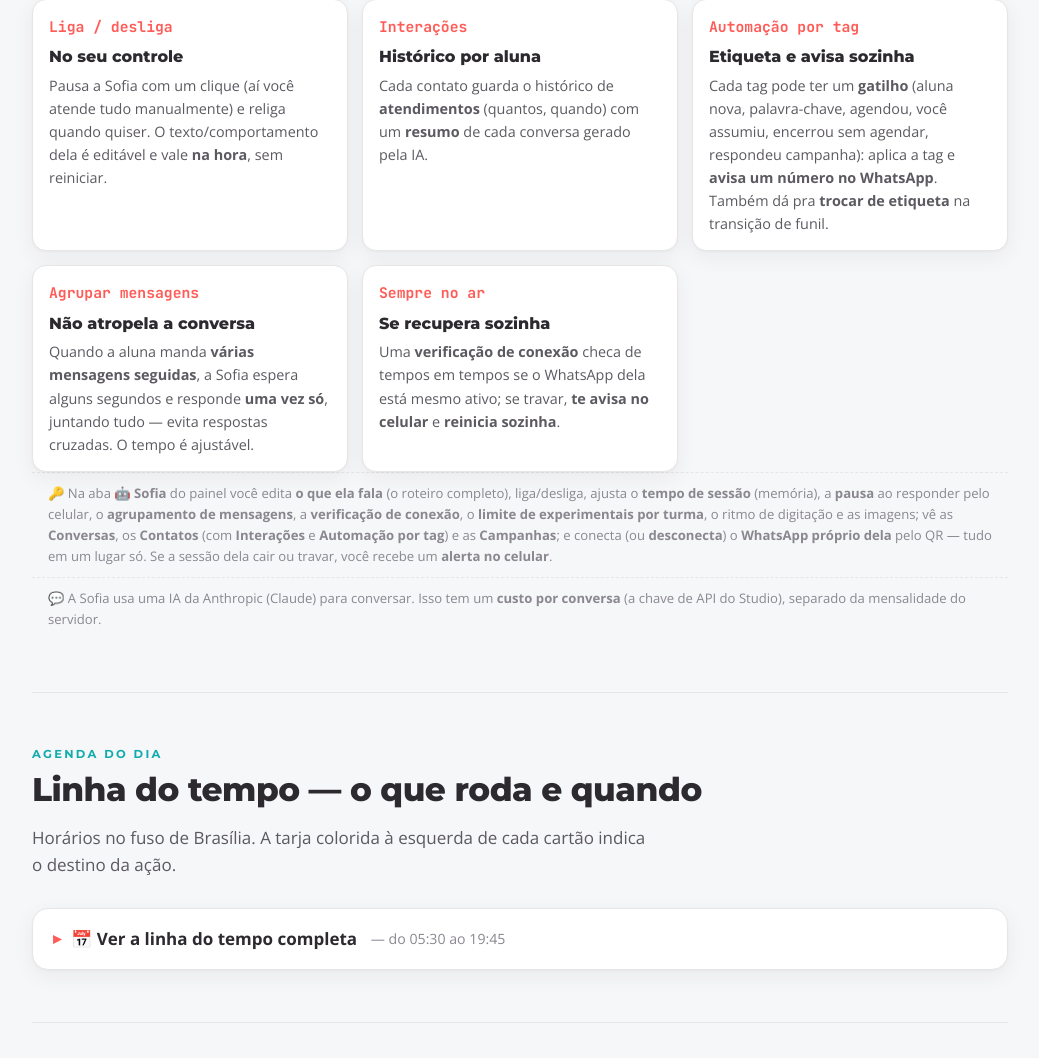
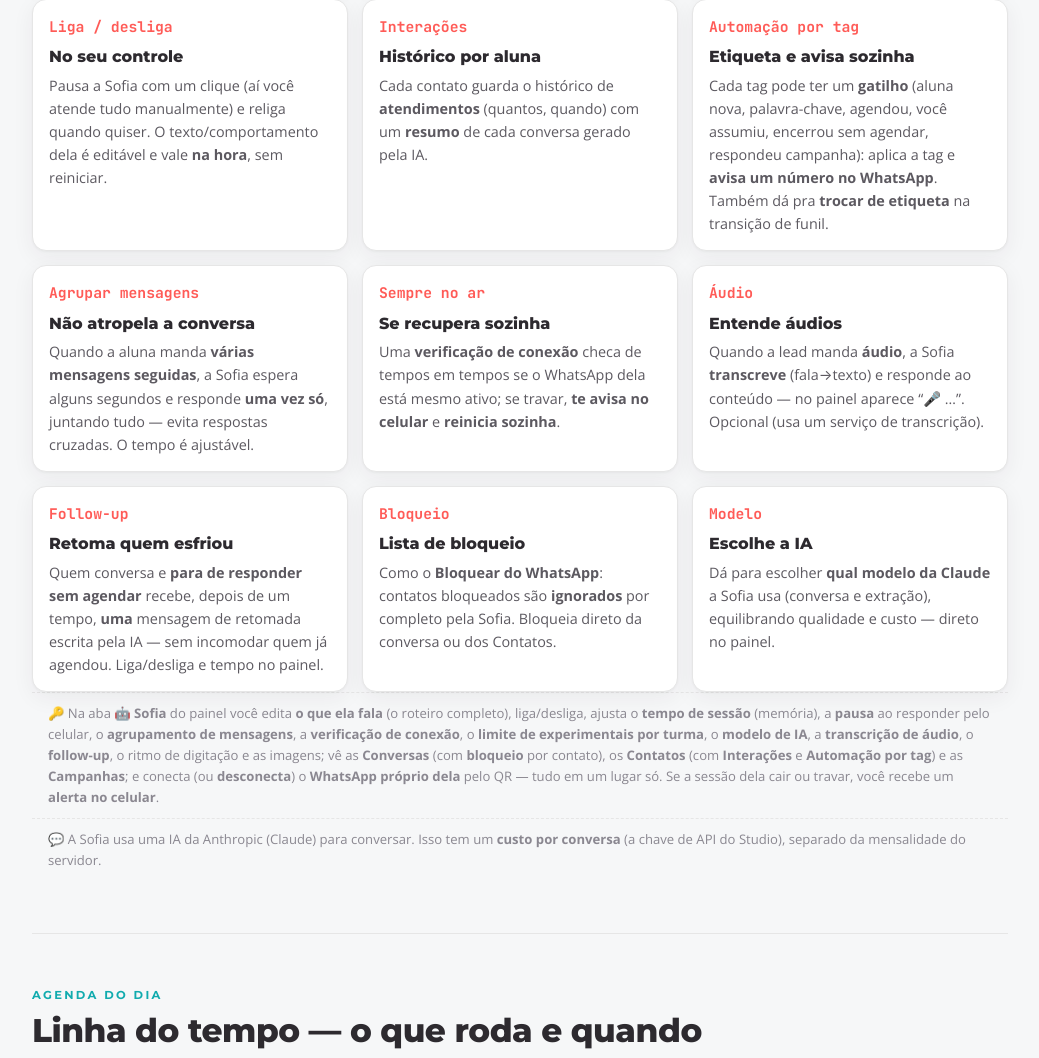
Before and after one commit to rrabadan86/sf-formularioexperimental, a Flask app: page /manual in a window 1280 px wide. Shown: the part 2174-3232 px from the top of the page, without its empty margins (120-1159 px from the left). Run offline with Flask 3, Linux system fonts and the light colour scheme.

Commit message:
docs: novos recursos da SoFIA (transcrição de áudio, follow-up, bloqueio, modelo, SOFIA_DIR)
- manual: cards novos (entende áudios, follow-up, lista de bloqueio, escolhe a IA)
  e nota da aba Sofia atualizada.
- implantacao: .env ganha SOFIA_DIR e TRANSCRICAO_API_KEY; arquivos de runtime
  novos (modelo/transcrição/follow-up/bloqueio) e nota de que valem ao reiniciar.

Co-Authored-By: Claude Opus 4.8 <noreply@anthropic.com>
Claude-Session: https://claude.ai/code/session_015TTSt7TGwbyy5y2rhojFLo

```diff
--- a/formulario_web/templates/manual.html
+++ b/formulario_web/templates/manual.html
@@ -329,8 +329,12 @@
       <div class="mini"><div class="freq">Automação por tag</div><h3>Etiqueta e avisa sozinha</h3><p>Cada tag pode ter um <b>gatilho</b> (aluna nova, palavra-chave, agendou, você assumiu, encerrou sem agendar, respondeu campanha): aplica a tag e <b>avisa um número no WhatsApp</b>. Também dá pra <b>trocar de etiqueta</b> na transição de funil.</p></div>
       <div class="mini"><div class="freq">Agrupar mensagens</div><h3>Não atropela a conversa</h3><p>Quando a aluna manda <b>várias mensagens seguidas</b>, a Sofia espera alguns segundos e responde <b>uma vez só</b>, juntando tudo — evita respostas cruzadas. O tempo é ajustável.</p></div>
       <div class="mini"><div class="freq">Sempre no ar</div><h3>Se recupera sozinha</h3><p>Uma <b>verificação de conexão</b> checa de tempos em tempos se o WhatsApp dela está mesmo ativo; se travar, <b>te avisa no celular</b> e <b>reinicia sozinha</b>.</p></div>
+      <div class="mini"><div class="freq">Áudio</div><h3>Entende áudios</h3><p>Quando a lead manda <b>áudio</b>, a Sofia <b>transcreve</b> (fala→texto) e responde ao conteúdo — no painel aparece “🎤 …”. Opcional (usa um serviço de transcrição).</p></div>
+      <div class="mini"><div class="freq">Follow-up</div><h3>Retoma quem esfriou</h3><p>Quem conversa e <b>para de responder sem agendar</b> recebe, depois de um tempo, <b>uma</b> mensagem de retomada escrita pela IA — sem incomodar quem já agendou. Liga/desliga e tempo no painel.</p></div>
+      <div class="mini"><div class="freq">Bloqueio</div><h3>Lista de bloqueio</h3><p>Como o <b>Bloquear do WhatsApp</b>: contatos bloqueados são <b>ignorados</b> por completo pela Sofia. Bloqueia direto da conversa ou dos Contatos.</p></div>
+      <div class="mini"><div class="freq">Modelo</div><h3>Escolhe a IA</h3><p>Dá para escolher <b>qual modelo da Claude</b> a Sofia usa (conversa e extração), equilibrando qualidade e custo — direto no painel.</p></div>
     </div>
-    <div class="note">🔑 Na aba <b>🤖 Sofia</b> do painel você edita <b>o que ela fala</b> (o roteiro completo), liga/desliga, ajusta o <b>tempo de sessão</b> (memória), a <b>pausa</b> ao responder pelo celular, o <b>agrupamento de mensagens</b>, a <b>verificação de conexão</b>, o <b>limite de experimentais por turma</b>, o ritmo de digitação e as imagens; vê as <b>Conversas</b>, os <b>Contatos</b> (com <b>Interações</b> e <b>Automação por tag</b>) e as <b>Campanhas</b>; e conecta (ou <b>desconecta</b>) o <b>WhatsApp próprio dela</b> pelo QR — tudo em um lugar só. Se a sessão dela cair ou travar, você recebe um <b>alerta no celular</b>.</div>
+    <div class="note">🔑 Na aba <b>🤖 Sofia</b> do painel você edita <b>o que ela fala</b> (o roteiro completo), liga/desliga, ajusta o <b>tempo de sessão</b> (memória), a <b>pausa</b> ao responder pelo celular, o <b>agrupamento de mensagens</b>, a <b>verificação de conexão</b>, o <b>limite de experimentais por turma</b>, o <b>modelo de IA</b>, a <b>transcrição de áudio</b>, o <b>follow-up</b>, o ritmo de digitação e as imagens; vê as <b>Conversas</b> (com <b>bloqueio</b> por contato), os <b>Contatos</b> (com <b>Interações</b> e <b>Automação por tag</b>) e as <b>Campanhas</b>; e conecta (ou <b>desconecta</b>) o <b>WhatsApp próprio dela</b> pelo QR — tudo em um lugar só. Se a sessão dela cair ou travar, você recebe um <b>alerta no celular</b>.</div>
     <div class="note">💬 A Sofia usa uma IA da Anthropic (Claude) para conversar. Isso tem um <b>custo por conversa</b> (a chave de API do Studio), separado da mensalidade do servidor.</div>
   </section>
 
```
Also changed, not shown: formulario_web/templates/implantacao.html (+5 -3 lines).
